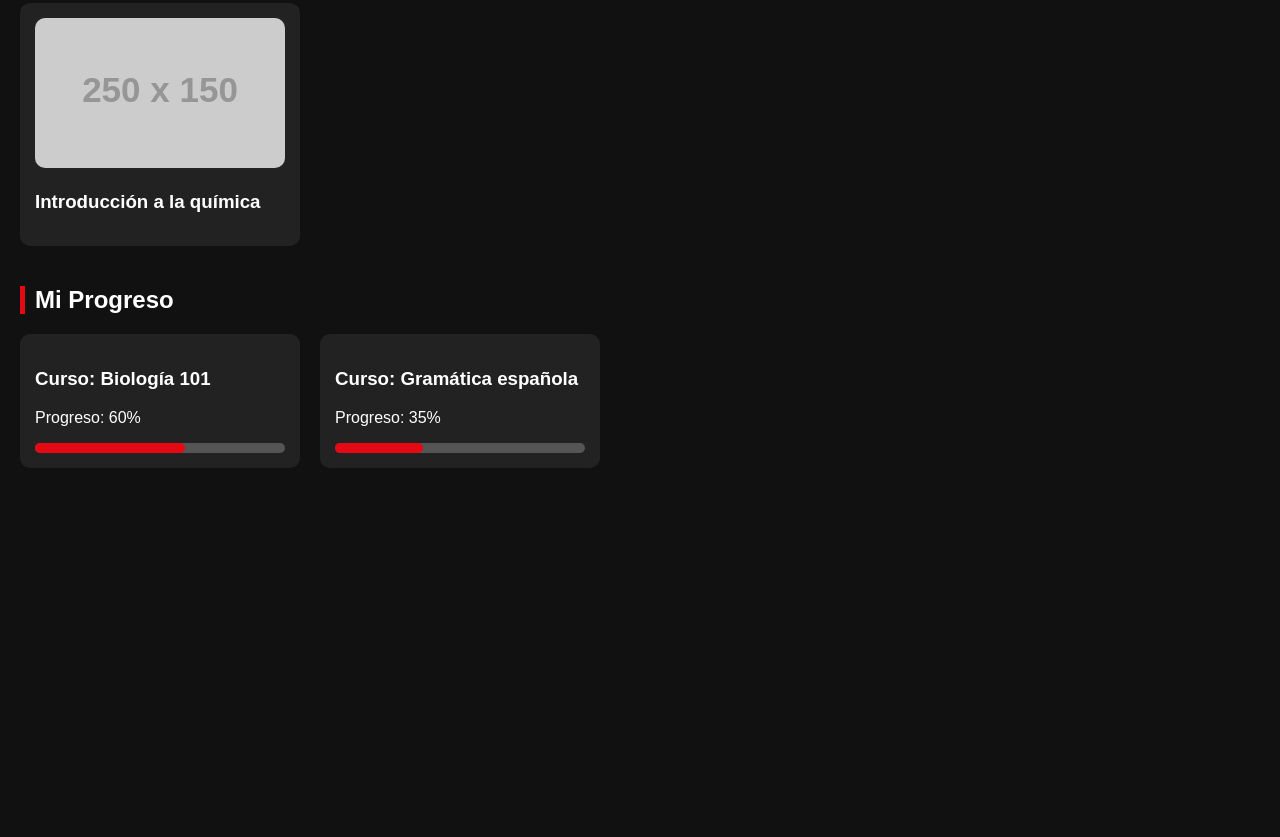
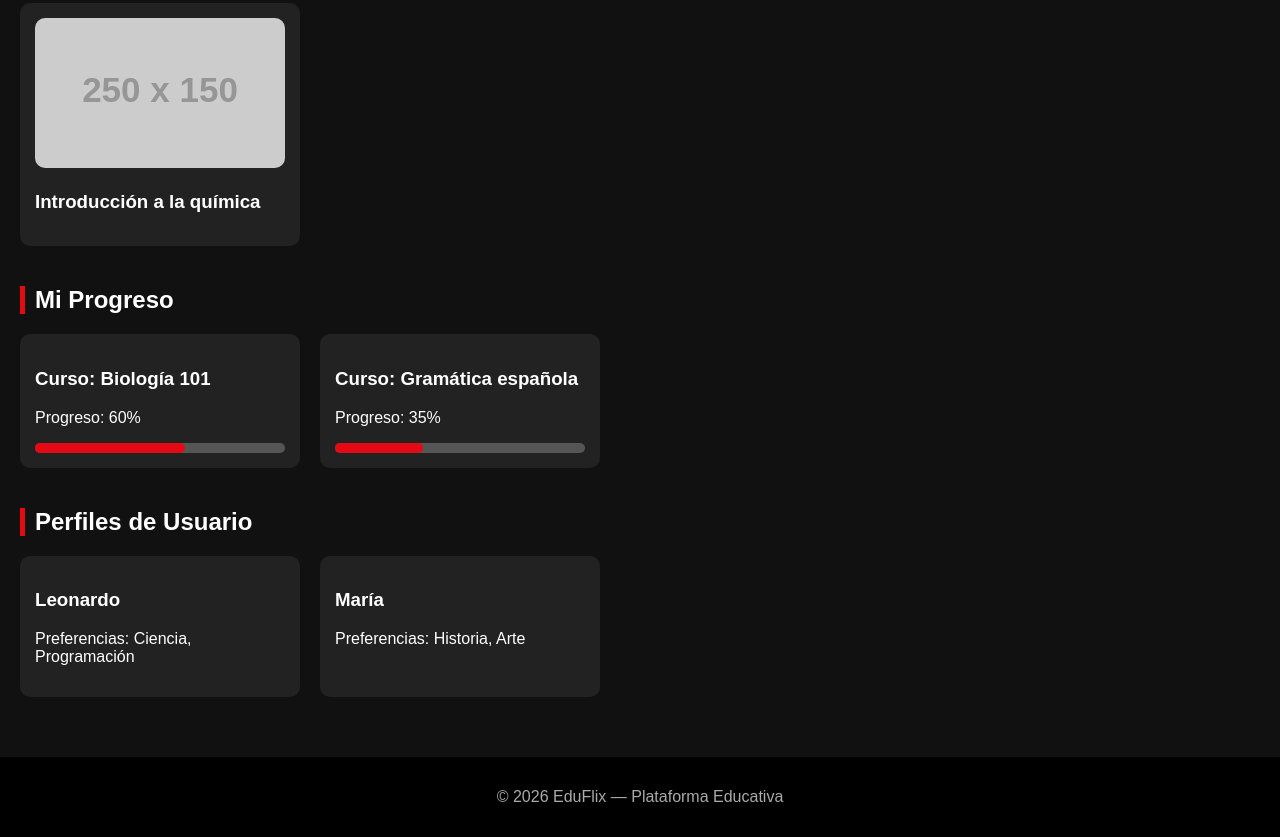
Before and after one commit to LeonardoFabricioImanaReyes/examen, a plain HTML site: page index.html in a window 1280 px wide. Shown: the part 1198-2035 px from the top of the page. Before the commit the page ends 1686 px from the top, so only its background shows below. Drawn offline with Linux system fonts and the light colour scheme; placeholder pictures from the web are drawn by us.

Commit message:
feat: perfiles de usuario y cierrre de documento

```diff
--- a/index.html
+++ b/index.html
@@ -158,3 +158,26 @@
             </div>
         </div>
     </div>
+
+    <!-- PERFILES -->
+    <h2>Perfiles de Usuario</h2>
+    <div class="grid">
+        <div class="card">
+            <h3>Leonardo</h3>
+            <p>Preferencias: Ciencia, Programación</p>
+        </div>
+
+        <div class="card">
+            <h3>María</h3>
+            <p>Preferencias: Historia, Arte</p>
+        </div>
+    </div>
+
+</div> <!-- container -->
+
+<footer style="background:#000; color:#aaa; padding:15px; text-align:center; margin-top:40px;">
+    <p>© 2026 EduFlix — Plataforma Educativa</p>
+</footer>
+
+</body>
+</html>
```
